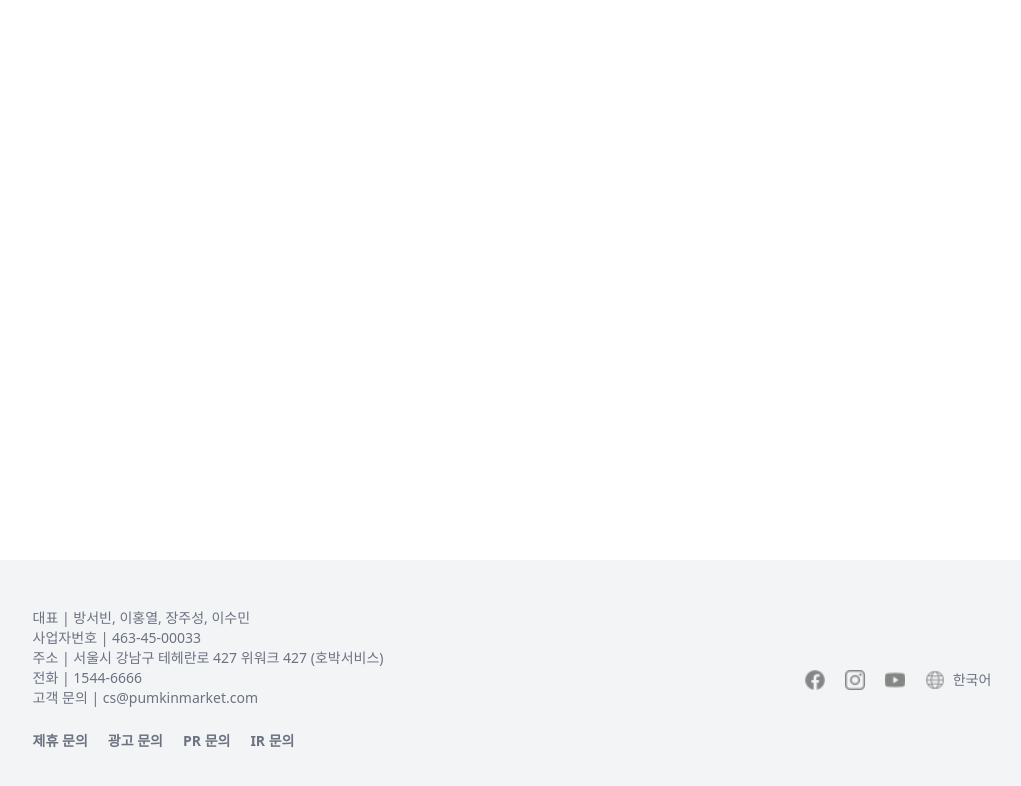
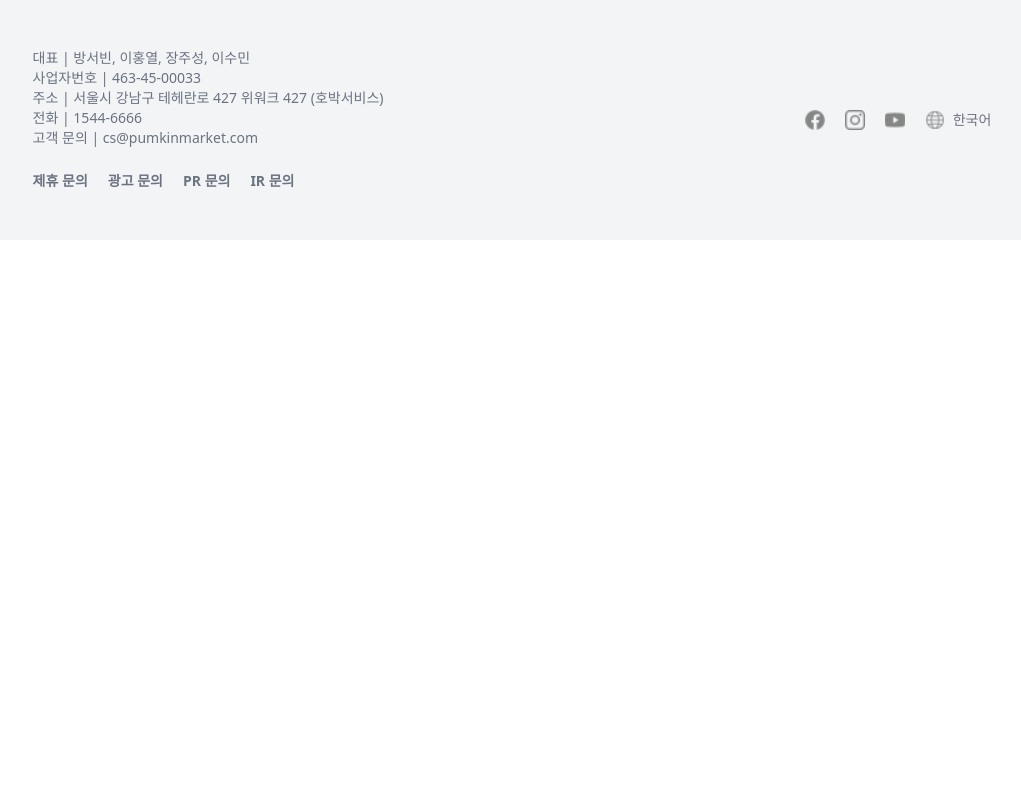
Before and after one commit to wecode-42th-danggen/wecode-42th-danggen-project, a React (Create React App) app in the folder frontend/pumpkinmarket/: page /footer in a window 1280 px wide. Shown: the top 786 px of the page, without its empty margins (128-1149 px from the left). Built offline with nearby package versions, Linux system fonts and the light colour scheme.

Commit message:
🔨 Modify : footer 하단 고정

```diff
--- a/frontend/pumpkinmarket/src/components/Footer/Footer.js
+++ b/frontend/pumpkinmarket/src/components/Footer/Footer.js
@@ -3,7 +3,7 @@ import { Link } from 'react-router-dom';
 
 export default function Footer() {
   return (
-    <footer className="flex justify-around items-center absolute bottom-0 left-0 w-full h-60 bg-gray-100">
+    <footer className="flex justify-around items-center w-full h-60 bg-gray-100 static bottom-0">
       <div>
         <div className="pb-5">
           <p className="text-gray-500 text-sm">
```
